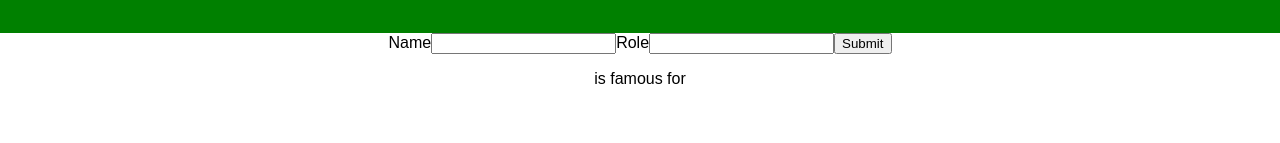
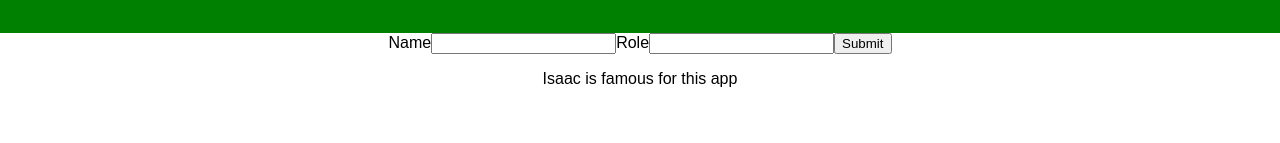
Before and after one commit to IsaacOverlander/famous-people, a React (Create React App) app: page / in a window 1280 px wide. Shown: the part 157-300 px from the top of the page. Built offline with nearby package versions, Linux system fonts and the light colour scheme.

Commit message:
updated render() to reflect changes to state

```diff
--- a/src/components/Stars/Stars.js
+++ b/src/components/Stars/Stars.js
@@ -33,7 +33,7 @@ class Stars extends Component {
                 <label>Role</label>
                 <input onChange={this.handleRoleChange} />
                 <input type="submit" onClick={this.logName} />
-                <p>{this.state.name} is famous for {this.state.role}</p>
+                <p>{this.state.star.name} is famous for {this.state.star.role}</p>
 
             </div>
         )
```
